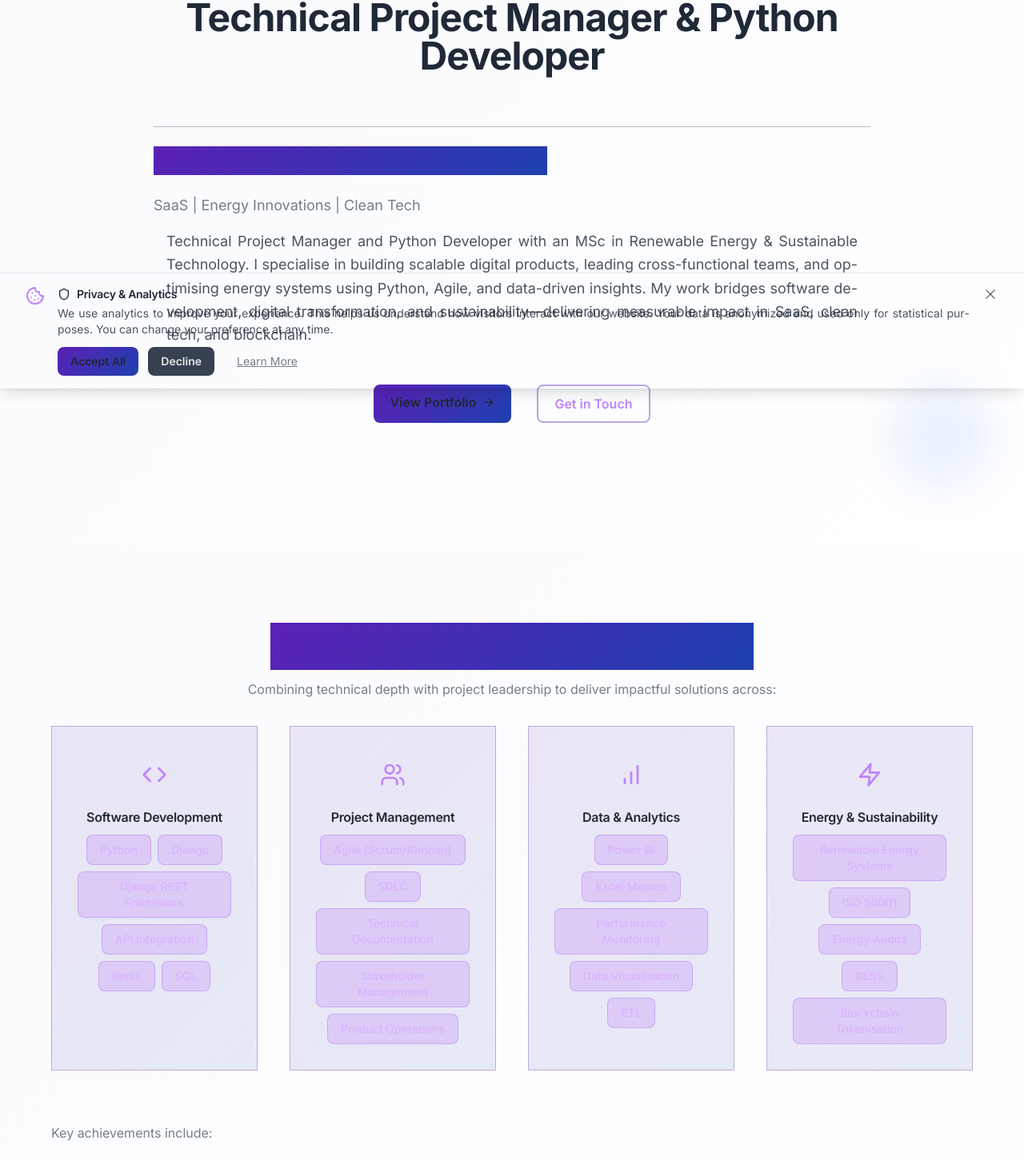
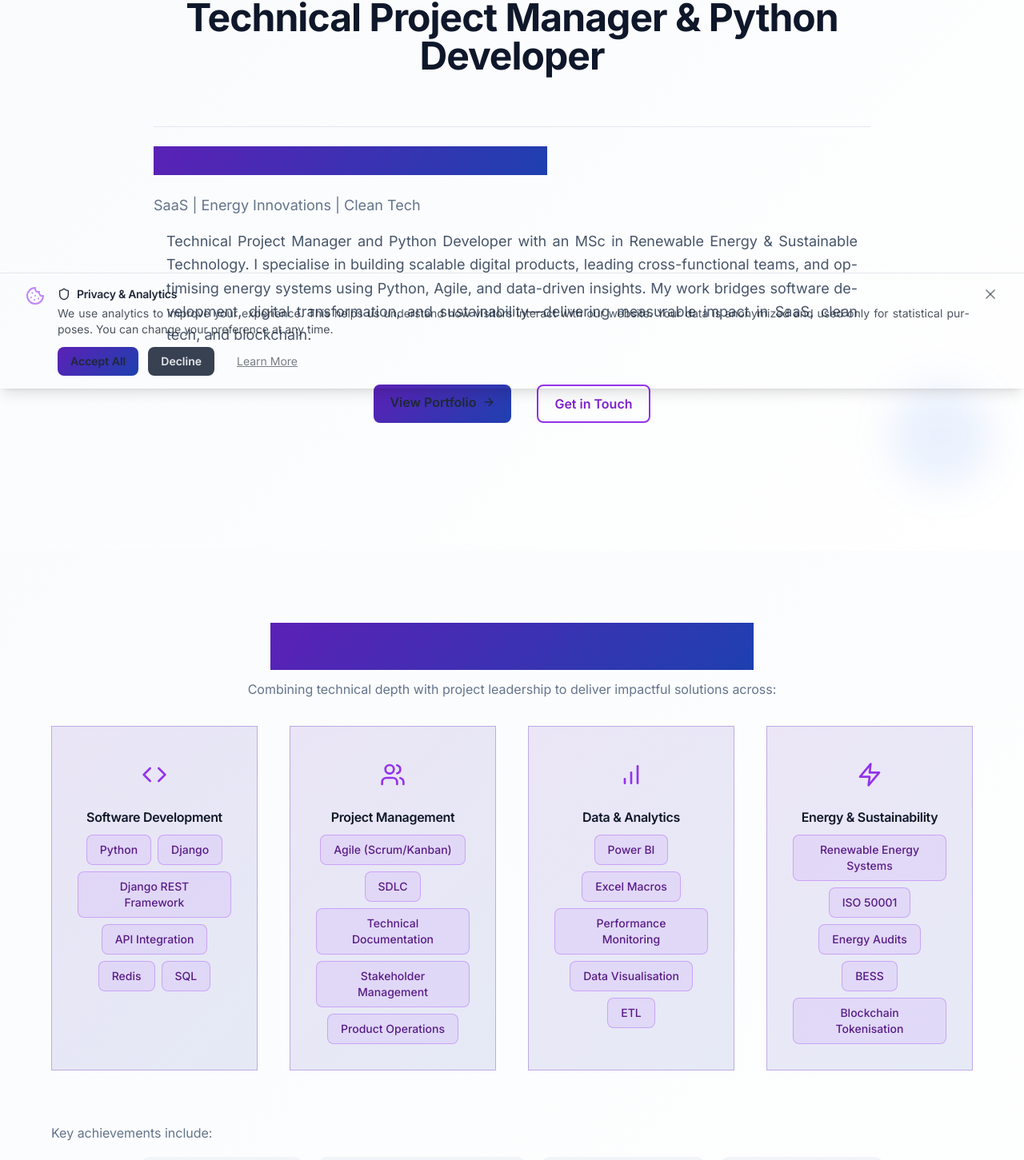
Before and after one commit to gogiraFoundation/gl_, a Next.js app in the folder gogir-labs-fe/: page / in a window 1280 px wide. Shown: the part 314-1765 px from the top of the page at 80% size. Built offline with nearby package versions, Linux system fonts and the light colour scheme; no server answers.

Commit message:
fix(fe): home light-mode text contrast (hero, cards, chips, testimonials)
Made-with: Cursor

```diff
--- a/gogir-labs-fe/app/page.tsx
+++ b/gogir-labs-fe/app/page.tsx
@@ -42,28 +42,31 @@ export default function Home() {
             <div className="mb-6 animate-fade-in-up">
               <div className="glass mb-4 inline-block rounded-2xl px-5 py-2.5">
                 <p className="gradient-text text-base font-semibold">
-                  Hello! I Am <span className="text-white">Emmanuel Ugbaje</span>
+                  Hello! I Am{' '}
+                  <span className="text-slate-900 dark:text-white">Emmanuel Ugbaje</span>
                 </p>
               </div>
             </div>
 
             {/* Main Headline - SEO Optimized */}
             <h1 className="mb-4 animate-fade-in-up text-2xl font-bold delay-200 sm:text-3xl md:text-4xl lg:text-5xl">
-              <span className="text-white">Technical Project Manager & Python Developer</span>
+              <span className="text-slate-900 dark:text-white">
+                Technical Project Manager & Python Developer
+              </span>
             </h1>
             <br></br>
             <br></br>
-            <hr className="delay-250 mb-6 animate-fade-in-up border-gray-700" />
-            <p className="mb-6 animate-fade-in-up text-2xl text-gray-300 delay-300 md:text-3xl">
+            <hr className="delay-250 mb-6 animate-fade-in-up border-slate-200 dark:border-gray-700" />
+            <p className="mb-6 animate-fade-in-up text-2xl delay-300 md:text-3xl">
               <GradientText>Building Scalable Digital Products</GradientText>
             </p>
-            <p className="text-md mb-4 animate-fade-in-up text-gray-400 delay-500 md:text-lg">
+            <p className="text-md mb-4 animate-fade-in-up text-slate-500 delay-500 dark:text-gray-400 md:text-lg">
               SaaS | Energy Innovations | Clean Tech
             </p>
 
             {/* About Paragraph - SEO Optimized */}
             <div className="container-content mb-10 animate-fade-in-up delay-700">
-              <p className="text-lg leading-relaxed text-gray-300">
+              <p className="text-lg leading-relaxed text-slate-600 dark:text-gray-300">
                 Technical Project Manager and Python Developer with an MSc in Renewable Energy &
                 Sustainable Technology. I specialise in building scalable digital products, leading
                 cross-functional teams, and optimising energy systems using Python, Agile, and
@@ -89,7 +92,7 @@ export default function Home() {
               </Link>
               <Link
                 href="/contact"
-                className="rounded-lg border-2 border-purple-500 px-5 py-2.5 text-center font-semibold text-purple-400 transition-all duration-300 hover:scale-105 hover:border-purple-400 hover:bg-purple-500/10 focus:outline-none focus:ring-2 focus:ring-purple-500 focus:ring-offset-2 focus:ring-offset-transparent active:scale-100"
+                className="rounded-lg border-2 border-purple-600 px-5 py-2.5 text-center font-semibold text-purple-700 transition-all duration-300 hover:scale-105 hover:border-purple-500 hover:bg-purple-500/10 focus:outline-none focus:ring-2 focus:ring-purple-500 focus:ring-offset-2 focus:ring-offset-white active:scale-100 dark:border-purple-500 dark:text-purple-400 dark:hover:border-purple-400 dark:focus:ring-offset-transparent"
               >
                 Get in Touch
               </Link>
@@ -114,7 +117,7 @@ export default function Home() {
               <GradientText>Core Expertise & Toolchain</GradientText>
             </h2>
             <div className="container-content mb-8">
-              <p className="text-center text-gray-400">
+              <p className="text-center text-slate-500 dark:text-gray-400">
                 Combining technical depth with project leadership to deliver impactful solutions
                 across:
               </p>
@@ -157,10 +160,15 @@ export default function Home() {
                   >
                     <div className="mb-4 flex justify-center">
                       <div className="bg-gradient-primary/20 group-hover:bg-gradient-primary/40 rounded-lg p-3 transition-colors">
-                        <Icon className="h-8 w-8 text-purple-400" aria-label={item.alt} />
+                        <Icon
+                          className="h-8 w-8 text-purple-600 dark:text-purple-400"
+                          aria-label={item.alt}
+                        />
                       </div>
                     </div>
-                    <h3 className="mb-3 font-semibold text-white">{item.title}</h3>
+                    <h3 className="mb-3 font-semibold text-slate-900 dark:text-white">
+                      {item.title}
+                    </h3>
                     <SkillChips skills={item.skills} className="justify-center" />
                   </div>
                 )
@@ -169,18 +177,20 @@ export default function Home() {
 
             {/* Optional: Key Achievements Teaser */}
             <div className="mt-16 text-center">
-              <p className="mb-4 text-gray-400">Key achievements include:</p>
-              <div className="flex flex-wrap justify-center gap-4 text-sm text-gray-300">
-                <span className="rounded-full bg-white/5 px-3 py-1">
+              <p className="mb-4 text-slate-500 dark:text-gray-400">Key achievements include:</p>
+              <div className="flex flex-wrap justify-center gap-4 text-sm text-slate-800 dark:text-gray-300">
+                <span className="rounded-full bg-slate-100 px-3 py-1 dark:bg-white/5">
                   ↑ 15% SaaS efficiency gain
                 </span>
-                <span className="rounded-full bg-white/5 px-3 py-1">
+                <span className="rounded-full bg-slate-100 px-3 py-1 dark:bg-white/5">
                   🔗 Blockchain tokenization research
                 </span>
-                <span className="rounded-full bg-white/5 px-3 py-1">
+                <span className="rounded-full bg-slate-100 px-3 py-1 dark:bg-white/5">
                   ⚡ ISO 50001 energy audits
                 </span>
-                <span className="rounded-full bg-white/5 px-3 py-1">🐍 Django + CI/CD systems</span>
+                <span className="rounded-full bg-slate-100 px-3 py-1 dark:bg-white/5">
+                  🐍 Django + CI/CD systems
+                </span>
               </div>
             </div>
           </div>
--- a/gogir-labs-fe/components/testimonials/TestimonialCard.tsx
+++ b/gogir-labs-fe/components/testimonials/TestimonialCard.tsx
@@ -42,8 +42,10 @@ export function TestimonialCard({ testimonial }: TestimonialCardProps) {
           </div>
         )}
         <div>
-          <h4 className="font-semibold text-white">{testimonial.client_name}</h4>
-          <p className="text-sm text-gray-400">
+          <h4 className="font-semibold text-slate-900 dark:text-white">
+            {testimonial.client_name}
+          </h4>
+          <p className="text-sm text-slate-500 dark:text-gray-400">
             {testimonial.client_role}
             {testimonial.company && ` at ${testimonial.company}`}
           </p>
@@ -54,12 +56,16 @@ export function TestimonialCard({ testimonial }: TestimonialCardProps) {
           <Star
             key={i}
             className={`h-4 w-4 ${
-              i < testimonial.rating ? 'fill-yellow-400 text-yellow-400' : 'text-gray-600'
+              i < testimonial.rating
+                ? 'fill-yellow-400 text-yellow-400'
+                : 'text-slate-300 dark:text-gray-600'
             }`}
           />
         ))}
       </div>
-      <p className="italic leading-relaxed text-gray-300">&quot;{testimonial.content}&quot;</p>
+      <p className="italic leading-relaxed text-slate-600 dark:text-gray-300">
+        &quot;{testimonial.content}&quot;
+      </p>
     </GlowCard>
   )
 }
--- a/gogir-labs-fe/components/testimonials/TestimonialCarousel.tsx
+++ b/gogir-labs-fe/components/testimonials/TestimonialCarousel.tsx
@@ -70,10 +70,10 @@ export function TestimonialCarousel() {
   }
 
   return (
-    <div className="relative rounded-lg border border-gray-700 bg-gray-900/50 p-8">
+    <div className="relative rounded-lg border border-slate-200 bg-slate-50/90 p-8 dark:border-gray-700 dark:bg-gray-900/50">
       <div className="mb-6 flex items-center gap-2">
-        <Quote className="h-6 w-6 text-purple-400" />
-        <h2 className="text-2xl font-bold text-white">What People Say</h2>
+        <Quote className="h-6 w-6 text-purple-600 dark:text-purple-400" />
+        <h2 className="text-2xl font-bold text-slate-900 dark:text-white">What People Say</h2>
       </div>
 
       <div className="relative min-h-[200px]">
@@ -86,14 +86,14 @@ export function TestimonialCarousel() {
                 className={`h-5 w-5 ${
                   i < currentTestimonial.rating
                     ? 'fill-yellow-400 text-yellow-400'
-                    : 'text-gray-600'
+                    : 'text-slate-300 dark:text-gray-600'
                 }`}
               />
             ))}
           </div>
 
           {/* Content */}
-          <blockquote className="mb-6 text-lg leading-relaxed text-gray-300">
+          <blockquote className="mb-6 text-lg leading-relaxed text-slate-600 dark:text-gray-300">
             &quot;{currentTestimonial.content}&quot;
           </blockquote>
 
@@ -110,8 +110,10 @@ export function TestimonialCarousel() {
               </div>
             )}
             <div>
-              <div className="font-semibold text-white">{currentTestimonial.client_name}</div>
-              <div className="text-sm text-gray-400">
+              <div className="font-semibold text-slate-900 dark:text-white">
+                {currentTestimonial.client_name}
+              </div>
+              <div className="text-sm text-slate-500 dark:text-gray-400">
                 {currentTestimonial.client_role}
                 {currentTestimonial.company && ` at ${currentTestimonial.company}`}
               </div>
@@ -124,17 +126,17 @@ export function TestimonialCarousel() {
           <>
             <button
               onClick={goToPrevious}
-              className="absolute left-0 top-1/2 -translate-y-1/2 transform rounded-full bg-gray-800 p-2 transition-colors hover:bg-gray-700"
+              className="absolute left-0 top-1/2 -translate-y-1/2 transform rounded-full border border-slate-200 bg-white p-2 text-slate-700 shadow-sm transition-colors hover:bg-slate-100 dark:border-transparent dark:bg-gray-800 dark:text-white dark:hover:bg-gray-700"
               aria-label="Previous testimonial"
             >
-              <ChevronLeft className="h-5 w-5 text-white" />
+              <ChevronLeft className="h-5 w-5" />
             </button>
             <button
               onClick={goToNext}
-              className="absolute right-0 top-1/2 -translate-y-1/2 transform rounded-full bg-gray-800 p-2 transition-colors hover:bg-gray-700"
+              className="absolute right-0 top-1/2 -translate-y-1/2 transform rounded-full border border-slate-200 bg-white p-2 text-slate-700 shadow-sm transition-colors hover:bg-slate-100 dark:border-transparent dark:bg-gray-800 dark:text-white dark:hover:bg-gray-700"
               aria-label="Next testimonial"
             >
-              <ChevronRight className="h-5 w-5 text-white" />
+              <ChevronRight className="h-5 w-5" />
             </button>
 
             {/* Dots */}
@@ -144,7 +146,9 @@ export function TestimonialCarousel() {
                   key={index}
                   onClick={() => goToSlide(index)}
                   className={`h-2 w-2 rounded-full transition-all ${
-                    index === currentIndex ? 'w-8 bg-purple-400' : 'bg-gray-600 hover:bg-gray-500'
+                    index === currentIndex
+                      ? 'w-8 bg-purple-600 dark:bg-purple-400'
+                      : 'bg-slate-300 hover:bg-slate-400 dark:bg-gray-600 dark:hover:bg-gray-500'
                   }`}
                   aria-label={`Go to testimonial ${index + 1}`}
                 />
--- a/gogir-labs-fe/components/ui/SkillChips.tsx
+++ b/gogir-labs-fe/components/ui/SkillChips.tsx
@@ -18,7 +18,7 @@ export function SkillChips({ skills, className = '' }: SkillChipsProps) {
       {skillsArray.map((skill, index) => (
         <span
           key={index}
-          className="inline-block rounded-lg border border-purple-500/30 bg-purple-500/20 px-4 py-2 text-sm font-medium text-purple-300 transition-colors hover:bg-purple-500/30"
+          className="inline-block rounded-lg border border-purple-500/40 bg-purple-500/10 px-4 py-2 text-sm font-medium text-purple-900 transition-colors hover:bg-purple-500/15 dark:border-purple-500/30 dark:bg-purple-500/20 dark:text-purple-300 dark:hover:bg-purple-500/30"
         >
           {skill}
         </span>
```
